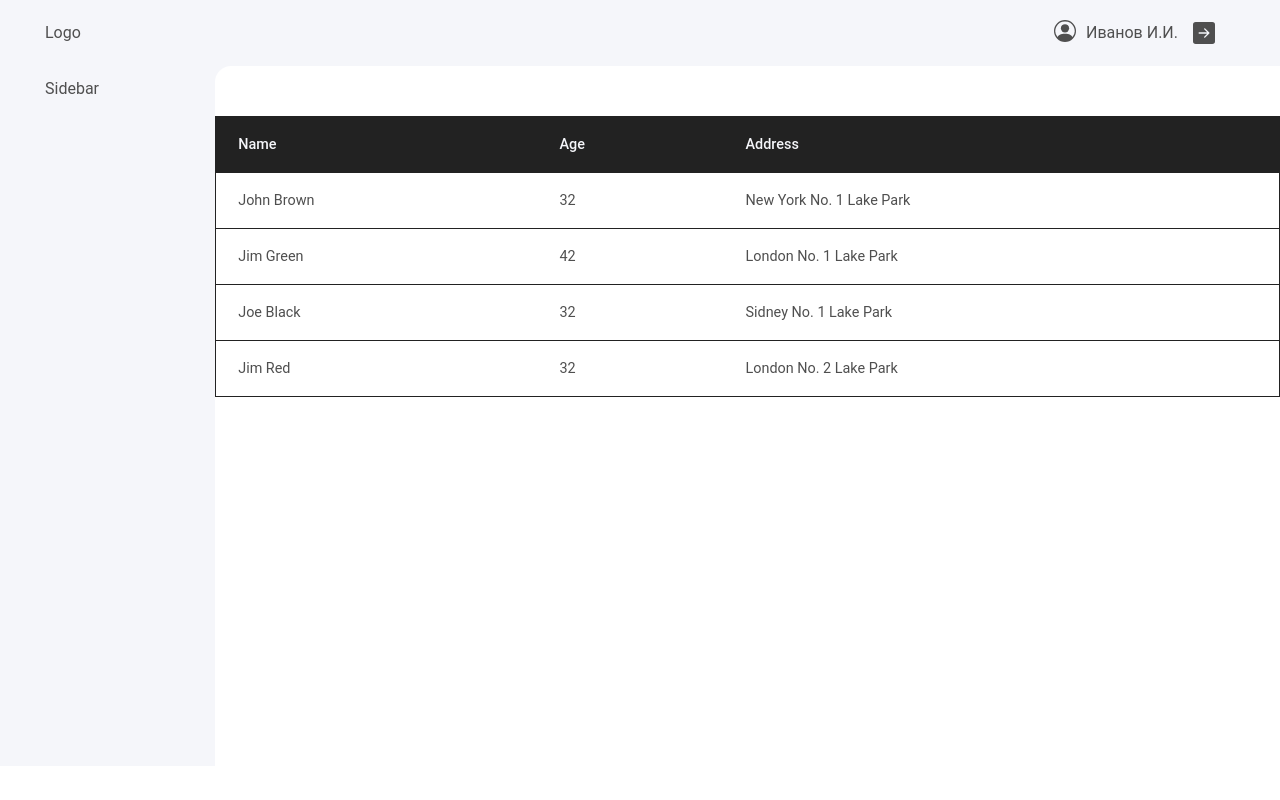
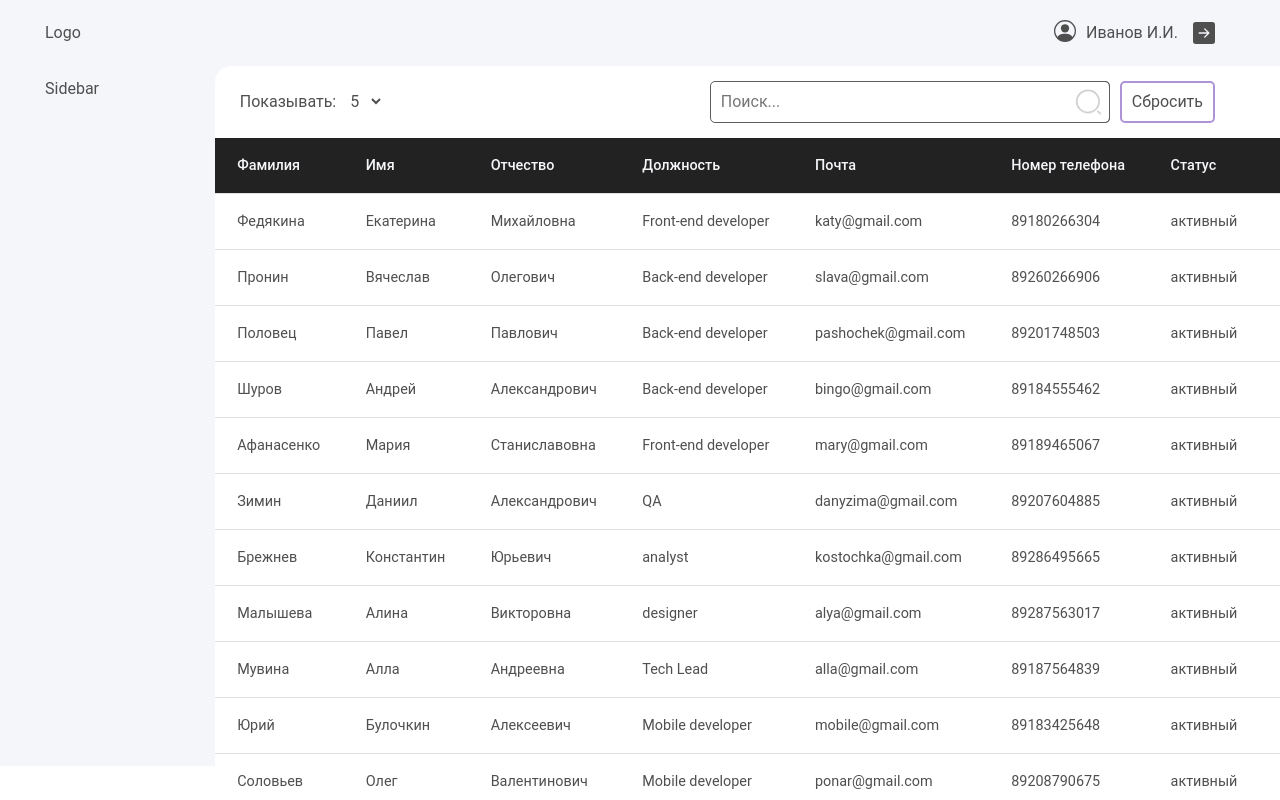
Before and after one commit to katysya/MyTeam, a React (Create React App) app: page / in a window 1280 px wide. Shown: the top 800 px of the page. Built offline with nearby package versions, Linux system fonts and the light colour scheme; data requests are answered from the project's data file.

Commit message:
Добавление поиска и параметра для отображения данных

```diff
--- a/src/components/Dashboard/Dashboard.scss
+++ b/src/components/Dashboard/Dashboard.scss
@@ -6,5 +6,5 @@
     border-radius: 16px 0 0 0;
     background-color: #ffffff;
     height: 700px;
-    padding: 50px 0 10px 0;
+    padding: 15px 0 10px 0;
 }
--- a/src/components/Dashboard/Dashboard.tsx
+++ b/src/components/Dashboard/Dashboard.tsx
@@ -1,44 +1,47 @@
-import React from 'react';
+import axios from 'axios';
+import React, { useEffect, useState } from 'react';
 import { GridTable } from '../GridTable/GridTable';
 import './Dashboard.scss';
 
+interface employeesProps {
+  id: number;
+  name: string;
+  secondName: string;
+  patronymic: string;
+  position: string;
+  phone: string;
+  email: string;
+  address: string;
+  birth: string;
+  workDate: string;
+  status: string;
+  salary: number;
+}
+
 const Dashboard = () => {
   const columns = [
-    { field: 'name', label: 'Name' },
-    { field: 'age', label: 'Age' },
-    { field: 'address', label: 'Address' },
+    { field: 'secondName', label: 'Фамилия' },
+    { field: 'name', label: 'Имя' },
+    { field: 'patronymic', label: 'Отчество' },
+    { field: 'position', label: 'Должность' },
+    { field: 'email', label: 'Почта' },
+    { field: 'phone', label: 'Номер телефона' },
+    { field: 'status', label: 'Статус' },
   ];
 
-  const data = [
-    {
-      key: '1',
-      name: 'John Brown',
-      age: 32,
-      address: 'New York No. 1 Lake Park',
-    },
-    {
-      key: '2',
-      name: 'Jim Green',
-      age: 42,
-      address: 'London No. 1 Lake Park',
-    },
-    {
-      key: '3',
-      name: 'Joe Black',
-      age: 32,
-      address: 'Sidney No. 1 Lake Park',
-    },
-    {
-      key: '4',
-      name: 'Jim Red',
-      age: 32,
-      address: 'London No. 2 Lake Park',
-    },
-  ];
+  const [employees, setEmployees] = useState([]);
+
+  useEffect(() => {
+    const getEmployees = async () => {
+      const res = await axios.get('http://localhost:5000/employees');
+      setEmployees(res.data);
+    };
+    getEmployees();
+  }, []);
 
   return (
     <div className="dashboard">
-      <GridTable rows={data} columns={columns} />
+      <GridTable rows={employees} columns={columns} />
     </div>
   );
 };
--- a/src/components/GridTable/GridTable.scss
+++ b/src/components/GridTable/GridTable.scss
@@ -1,3 +1,11 @@
+@import '../../styles/constants.scss';
+@import '../../styles/mixins.scss';
+
 .gridTable {
-    border-radius: 16px;
+
+    &__specification {
+        @include flexRowAlign;
+        justify-content: space-between;
+        padding: 0 65px 15px 25px;
+    }
 }
--- a/src/components/GridTable/GridTable.tsx
+++ b/src/components/GridTable/GridTable.tsx
@@ -1,4 +1,4 @@
-import React, { FC } from 'react';
+import React, { FC, useState } from 'react';
 import Table from './components/Table/Table';
 import Row from './components/Row/Row';
 import Cell from './components/Cell/Cell';
@@ -6,6 +6,9 @@ import HeaderCell from './components/HeaderCell/HeaderCell';
 import './GridTable.scss';
 import HeaderTable from './components/HeaderTable/HeaderTable';
 import BodyTable from './components/BodyTable/BodyTable';
+import Search from '../Search/Search';
+import Parameter from '../Parameter/Parameter';
+import Pagination from '../Pagination/Pagination';
 
 interface Pagination {
   current: number;
@@ -49,14 +52,23 @@ export const GridTable: FC<GridTableProps> = ({ rows, columns }) => {
     return <HeaderCell key={index}>{el.label}</HeaderCell>;
   };
 
+  const [parameter, setParameter] = useState(5);
+
+  console.log(parameter);
+
   return (
     <div className="gridTable">
+      <div className="gridTable__specification">
+        <Parameter value={parameter} onChange={setParameter} />
+        <Search />
+      </div>
       <Table>
         <HeaderTable>
           <Row>{columns.map(renderHeaderCell)}</Row>
         </HeaderTable>
         <BodyTable>{rows.map(renderRow)}</BodyTable>
       </Table>
+      <Pagination />
     </div>
   );
 };
--- a/src/components/GridTable/components/Table/Table.scss
+++ b/src/components/GridTable/components/Table/Table.scss
@@ -1,5 +1,5 @@
 @import '../../../../styles/constants.scss';
 
 .table {
-    border: 1px solid $baseBlack;
+
 }
--- /dev/null
+++ b/src/components/Pagination/Pagination.tsx
@@ -0,0 +1,8 @@
+import React, { FC } from 'react';
+import './Pagination.scss';
+
+const Pagination = () => {
+  return <div></div>;
+};
+
+export default Pagination;
--- /dev/null
+++ b/src/components/Parameter/Parameter.scss
@@ -0,0 +1,19 @@
+@import '../../styles/constants.scss';
+@import '../../styles/mixins.scss';
+
+.parameter {
+    @include flexRowAlign;
+    gap: 10px;
+
+    &__count {
+        outline: none;
+        border-bottom: 1px solid $baseGray;
+        font-weight: 500;
+        font-size: 18px;
+        transition: background-color 0.3s;
+
+        &:hover {
+            background-color: $baseWhite;
+        }
+    }
+}
--- /dev/null
+++ b/src/components/Parameter/Parameter.tsx
@@ -0,0 +1,33 @@
+import React, { FC, useState } from 'react';
+import './Parameter.scss';
+
+interface ParameterProps {
+  value: number;
+  onChange: any;
+}
+
+const Parameter: FC<ParameterProps> = ({ value, onChange }) => {
+  const countRow = [5, 10, 15, 20];
+
+  const [selected, setSelected] = useState(countRow[0]);
+
+  const parameterChange = (event: any) => {
+    setSelected(event.target.value);
+    onChange?.(selected);
+  };
+
+  return (
+    <form className="parameter">
+      <label className="parameter__label">Показывать:</label>
+      <select value={selected} onChange={parameterChange}>
+        {countRow.map((option) => (
+          <option key={option} value={option}>
+            {option}
+          </option>
+        ))}
+      </select>
+    </form>
+  );
+};
+
+export default Parameter;
--- /dev/null
+++ b/src/components/Search/Search.scss
@@ -0,0 +1,59 @@
+@import '../../styles/constants.scss';
+@import '../../styles/mixins.scss';
+
+.search {
+    @include flexRow;
+    gap: 10px;
+    justify-content: end;
+
+    div {
+        position: relative;
+        width: 400px;
+
+        input {
+            width: 100%;
+            height: 42px;
+            padding-left: 10px;
+            border: 1px solid $baseGray;
+            border-radius: 5px;
+            outline: none;
+            color: $baseGray;
+        }
+
+        .submit {
+            position: absolute;
+            top: 0;
+            right: 0;
+            width: 42px;
+            height: 42px;
+            border-radius: 0 5px 5px 0;
+            background-color: transparent;
+            background-image: url("../../img/Search/search.svg");
+            background-repeat: no-repeat;
+            background-size: 70% 70%;
+            background-position: center;
+            cursor: pointer;
+            border: 1px solid $baseGray;
+            border-left: 0;
+            transition: background-color 0.3s;
+
+            &:hover {
+                border-left: 0;
+                background-color: $baseWhite;
+            }
+        }
+    }
+
+    .reset {
+        background-color: transparent;
+        border-radius: 5px;
+        border: 2px solid #ae93d6;
+        padding: 0 10px;
+        transition: background-color 0.3s, color 0.3s;
+
+        &:hover {
+            background-color: #ae93d6;
+            color: $baseWhite;
+        }
+    }
+  }
--- /dev/null
+++ b/src/components/Search/Search.tsx
@@ -0,0 +1,16 @@
+import React from 'react';
+import './Search.scss';
+
+const Search = () => {
+  return (
+    <form className="search">
+      <div>
+        <input type="text" maxLength={40} placeholder="Поиск..." />
+        <button className="submit" type="submit"></button>
+      </div>
+      <button className="reset">Сбросить</button>
+    </form>
+  );
+};
+
+export default Search;
```
Also changed, not shown: src/components/Pagination/Pagination.scss (added), src/img/Search/search.svg (added).
